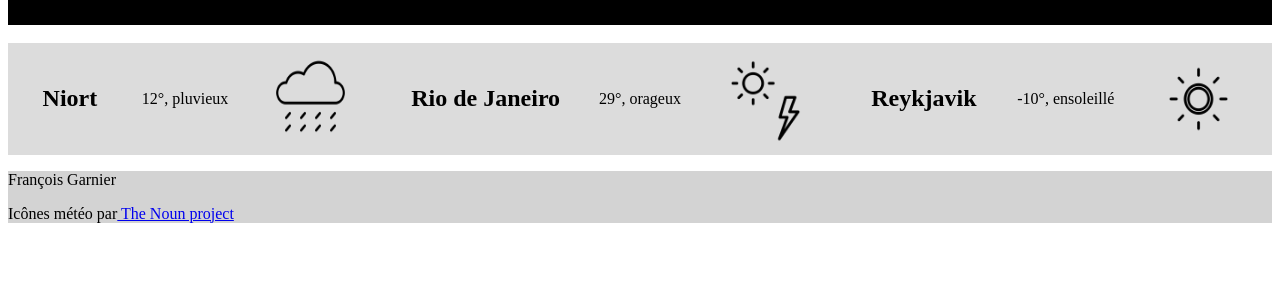
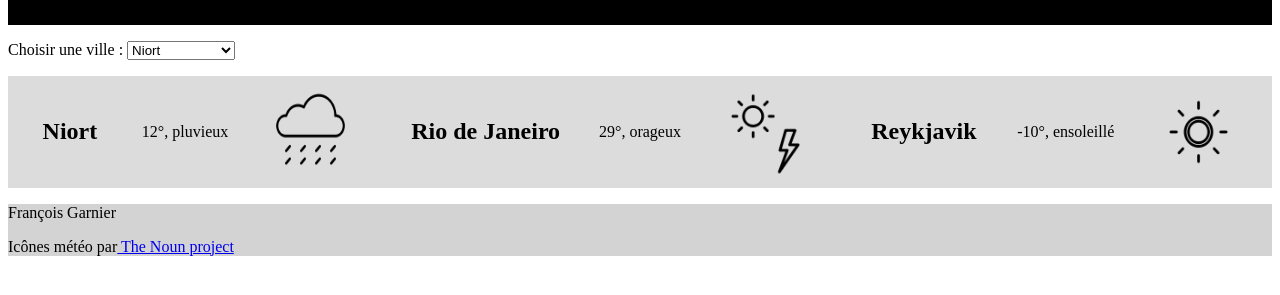
Before and after one commit to francoisgarnier/francoisgarnier.github.io, a plain HTML site: page td4.html in a window 1280 px wide. Shown: the part 67-362 px from the top of the page. Drawn offline with Linux system fonts and the light colour scheme.

Commit message:
Add files via upload

```diff
--- a/td4.html
+++ b/td4.html
@@ -3,6 +3,32 @@
 	<head>
 	  <meta charset="UTF-8">
 	  <link rel="stylesheet" href="td4.css" />
+	  <script type="text/javascript" src="td4.js"> </script>
+	  <script>
+
+function afficheVille() {
+  // 1. Récupération de la valeur courante du select,
+  // soit l'id de l'option sélectionnée
+  let nomVilleChoisie = document.getElementById("choixVille").value;
+
+  // 2. Récupération de la liste de toutes les div correspondant
+  // à une div de météo
+  let villes = document.getElementsByClassName("city");
+
+  // 3. Parcours de la liste des div météo
+  // On cache celles qui ne sont pas sélectionnées.
+
+  for (i=0; i<villes.length; i++) {
+    if (villes[i].id == nomVilleChoisie) {
+      // garder l'element visible -> ELEMENT.style.display= "none";
+	  villes[i].style.display= "";
+    } else {
+      // cacher l'element -> ELEMENT.style.display= "";
+	  villes[i].style.display= "none";
+    }
+  }
+}
+	  </script>
 	</head>
 	<body>
 		<header>
@@ -10,19 +36,25 @@
 			<h2>TD n°4 Technologies web – Application météo </h2>
 			<br/>
 		</header>
-		<br/>
+		<p> Choisir une ville :
+			<select id="choixVille" name="choixVille" onChange="afficheVille()">
+				<option value="Niort">Niort</option>
+				<option value="Rio">Rio de Janeiro</option>
+				<option value="Reykjavik">Reykjavik</option>
+			</select>
+		</p>
 		<div class="flex">
-			<div class="flex1">
+			<div class="flex1 city" id="Niort">
 				<h2>Niort</h2>
 				<p>12°, pluvieux</p>
 				<img src="pluvieux.png" width="20%"/>
 			</div>
-			<div class="flex1">
+			<div class="flex1 city" id="Rio" >
 				<h2>Rio de Janeiro</h2>
 				<p>29°, orageux</p>
 				<img src="orageux.png" width="20%"/>
 			</div>
-			<div class="flex1">
+			<div class="flex1 city" id="Reykjavik">
 				<h2>Reykjavik</h2>
 				<p>-10°, ensoleillé</p>
 				<img src="ensoleille.png" width="20%"/>
--- /dev/null
+++ b/td4.js
@@ -0,0 +1,21 @@
+function afficheVille() {
+  // 1. Récupération de la valeur courante du select,
+  // soit l'id de l'option sélectionnée
+  let nomVilleChoisie = document.getElementById("choixVille").value;
+
+  // 2. Récupération de la liste de toutes les div correspondant
+  // à une div de météo
+  let villes = document.getElementsByClassName("city");
+
+  // 3. Parcours de la liste des div météo
+  // On cache celles qui ne sont pas sélectionnées.
+
+  for (i=0; i<villes.length; i++) {
+    if (villes[i].id == nomVilleChoisie) {
+      // garder l'element visible -> ELEMENT.style.display= "none";
+	  villes[i].style.display= "";
+    } else {
+      // cacher l'element -> ELEMENT.style.display= "";
+	  villes[i].style.display= "none";
+    }
+  }
```
